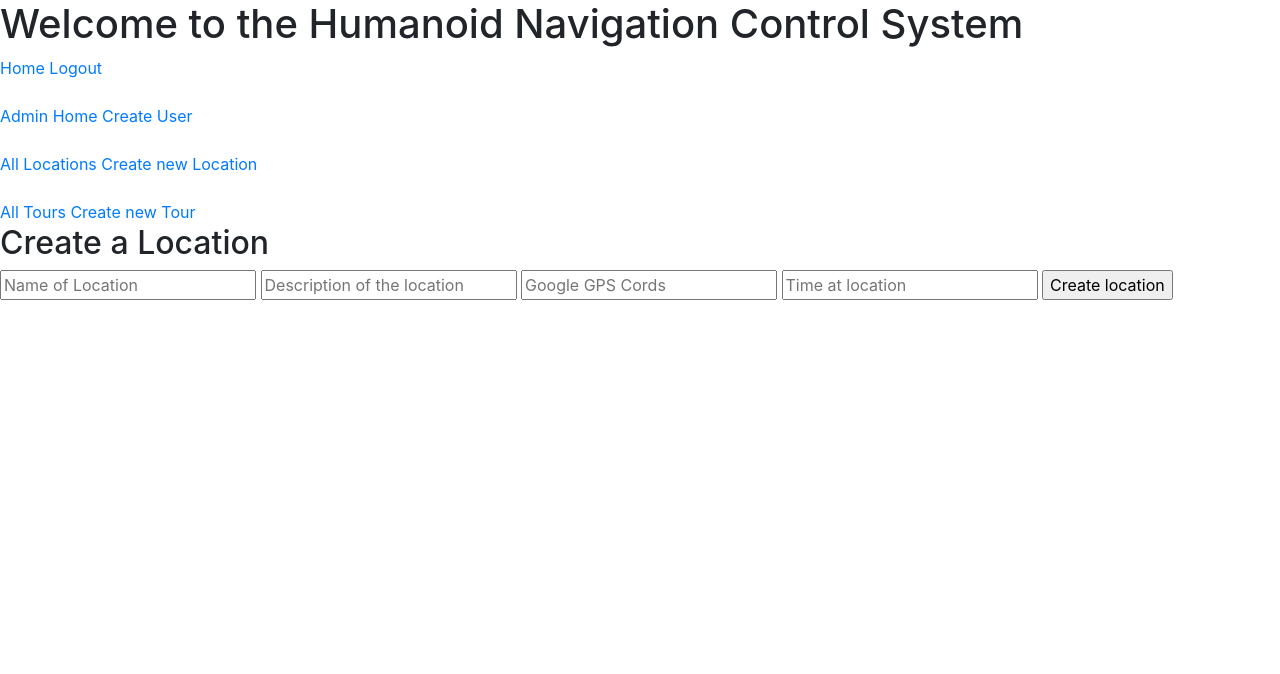
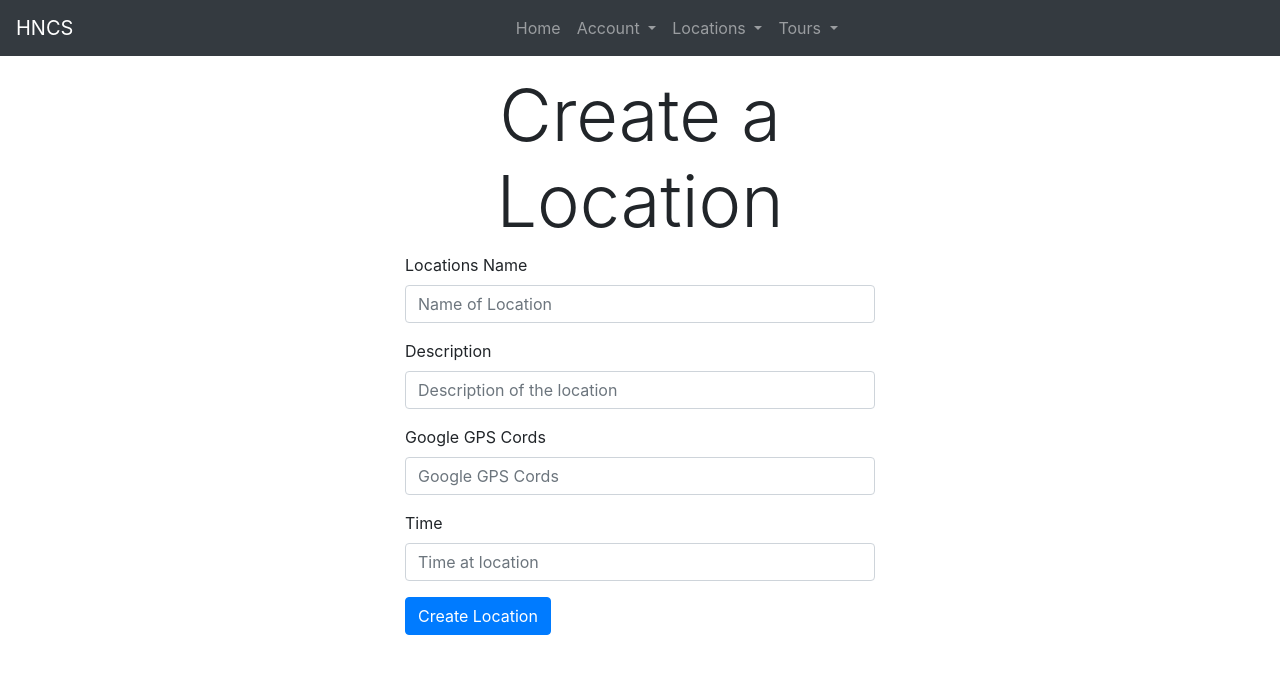
Before and after one commit to Auzzzz/SEPM-Assignment, a Flask app: page /admin/newlocation in a window 1280 px wide. Shown: the top 674 px of the page. Run offline with Flask 2, Linux system fonts and the light colour scheme; the visitor is signed in with stand-in values (Sample User, id 1); some libraries are stand-ins or nearby versions.

Commit message:
Updated Header and Locations, Admin related parts

```diff
--- a/templates/admin_newlocation.html
+++ b/templates/admin_newlocation.html
@@ -2,13 +2,52 @@
 {% block title %}Home{% endblock %}
 
 {% block content %}
-<h2>Create a Location</h2>
-<form action="{{ url_for('newlocation') }}" method="post">
-    <input type="text" name="name" placeholder="Name of Location" id="name" required>
-    <input type="text" name="desc" placeholder="Description of the location" id="desc" required>
-    <input type="text" name="gps" placeholder="Google GPS Cords" id="gps" required>
-    <input type="text" name="time" placeholder="Time at location" id="accountType" required>
-    <input type="submit" value="Create location">
-</form>
+
+
+<div class="container mt-3" style="width: 500px;">
+    <h2 class="display-3 text-center" >Create a Location</h2>
+    <form action="{{ url_for('newlocation') }}" method="post">
+        <div class="form-group">
+            <label for="name">Locations Name</label>
+            <input  class="form-control"  type="text" name="name" placeholder="Name of Location" id="name" required>
+        </div>
+        <div class="form-group">
+            <label for="description"> Description</label>
+            <input  class="form-control" type="text" name="desc" placeholder="Description of the location" id="desc" required>
+        </div>
+        <div class="form-group">
+            <label for="cords">Google GPS Cords</label>
+            <input  class="form-control" type="text" name="gps" placeholder="Google GPS Cords" id="gps" required>
+        </div>
+        <div class="form-group">
+            <label for="time">Time</label>
+            <input  class="form-control" type="text" name="time" placeholder="Time at location" id="accountType" required>
+        </div>
+        <button class="btn btn-primary" type="submit" value="Create location">Create Location</button>
+    </form>
+    </div>
 
 {% endblock %}
+
+<div class="container mt-3" style="width: 500px;">
+    <h2 class="display-3 text-center" >Create a Location</h2>
+    <form action="{{ url_for('newlocation') }}" method="post">
+        <div class="form-group">
+            <label for="name">Locations Name</label>
+            <input  class="form-control"  type="text" name="name" placeholder="Name of Location" id="name" required>
+        </div>
+        <div class="form-group">
+            <label for="description"> Description</label>
+            <input  class="form-control" type="text" name="desc" placeholder="Description of the location" id="desc" required>
+        </div>
+        <div class="form-group">
+            <label for="cords">Google GPS Cords</label>
+            <input  class="form-control" type="text" name="gps" placeholder="Google GPS Cords" id="gps" required>
+        </div>
+        <div class="form-group">
+            <label for="time">Time</label>
+            <input  class="form-control" type="text" name="time" placeholder="Time at location" id="accountType" required>
+        </div>
+        <button class="btn btn-primary" type="submit" value="Create location">Create location</button>
+    </form>
+    </div>
--- a/templates/header.html
+++ b/templates/header.html
@@ -6,29 +6,46 @@
 		<title>{% block title %}{% endblock %}</title>
 	</head>
 	<body>
-		<nav class="navtop">
-			<div>
-				<h1>Welcome to the Humanoid Navigation Control System</h1>
-                <a href="{{ url_for('home') }}"> Home</a>
-				<a href="{{ url_for('logout') }}"> Logout</a>
+		<nav class="navbar navbar-expand-lg navbar-light bg-dark navbar-dark">
+			<a class="navbar-brand" href="#">HNCS</a>
+			{%if not msg %}
+			<div class="collapse navbar-collapse" id="navbarSupportedContent">
+				<ul class="navbar-nav mx-auto">
+				<!-- <h1>Welcome to the Humanoid Navigation Control System</h1> -->
+				<li class="nav-item">
+					<a class="nav-link"  href="{{ url_for('home') }}"> Home</a>
+				</li>
+				<li class="nav-item dropdown">
+					<a class="nav-link dropdown-toggle" href="#" id="navbarDropdown" role="button" data-toggle="dropdown" aria-haspopup="true" aria-expanded="false">
+					 Account
+					</a>
+					<div class="dropdown-menu" aria-labelledby="navbarDropdown">
+					  <a class="dropdown-item" href="{{ url_for('adminCreateUser') }}"> Create User</a>
+					  <a class="dropdown-item" href="{{ url_for('adminHome') }}"> Admin Home</a>
+					  <a class="dropdown-item" href="{{ url_for('logout') }}"> Logout</a>
+				  </li>
+				<li class="nav-item dropdown">
+					<a class="nav-link dropdown-toggle" href="#" id="navbarDropdown" role="button" data-toggle="dropdown" aria-haspopup="true" aria-expanded="false">
+					  Locations
+					</a>
+					<div class="dropdown-menu" aria-labelledby="navbarDropdown">
+					  <a class="dropdown-item" href="{{ url_for('adminHomeLocations')}}" >All Locations</a>
+					  <a class="dropdown-item" href="{{ url_for('newlocation')}}"> Create new Location</a>
+				  </li>
+				  <li class="nav-item dropdown">
+					<a class="nav-link dropdown-toggle" href="#" id="navbarDropdown" role="button" data-toggle="dropdown" aria-haspopup="true" aria-expanded="false">
+					  Tours
+					</a>
+					<div class="dropdown-menu" aria-labelledby="navbarDropdown">
+					  <a class="dropdown-item" href="{{ url_for('tours')}}">All Tours</a>
+					  <a class="dropdown-item" href="{{ url_for('newtour')}}"> Create new Tour</a>
+				  </li>
+				</ul>
+
 			</div>
-			<br>
-			<div>
-				<a href="{{ url_for('adminHome') }}"> Admin Home</a>
-				<a href="{{ url_for('adminCreateUser') }}"> Create User</a>
-			</div>
-			<br>
-			<div>
-				<a href="{{ url_for('adminHomeLocations')}}">All Locations</a>
-				<a href="{{ url_for('newlocation')}}"> Create new Location</a>
-			</div>
-			<br>
-			<div>
-				<a href="{{ url_for('tours')}}">All Tours</a>
-				<a href="{{ url_for('newtour')}}"> Create new Tour</a>
-			</div>
+			{%endif%}
 		</nav>
-		<div>
+		<div class="container">
 			{% block content %}{% endblock %}
 		</div>
 		<script src="https://code.jquery.com/jquery-3.5.1.slim.min.js" integrity="sha384-DfXdz2htPH0lsSSs5nCTpuj/zy4C+OGpamoFVy38MVBnE+IbbVYUew+OrCXaRkfj" crossorigin="anonymous"></script>
```
Also changed, not shown: templates/admin_create_users.html (+21 -6 lines), templates/admin_home.html (+37 -18 lines), templates/admin_locations.html (+25 -8 lines).
